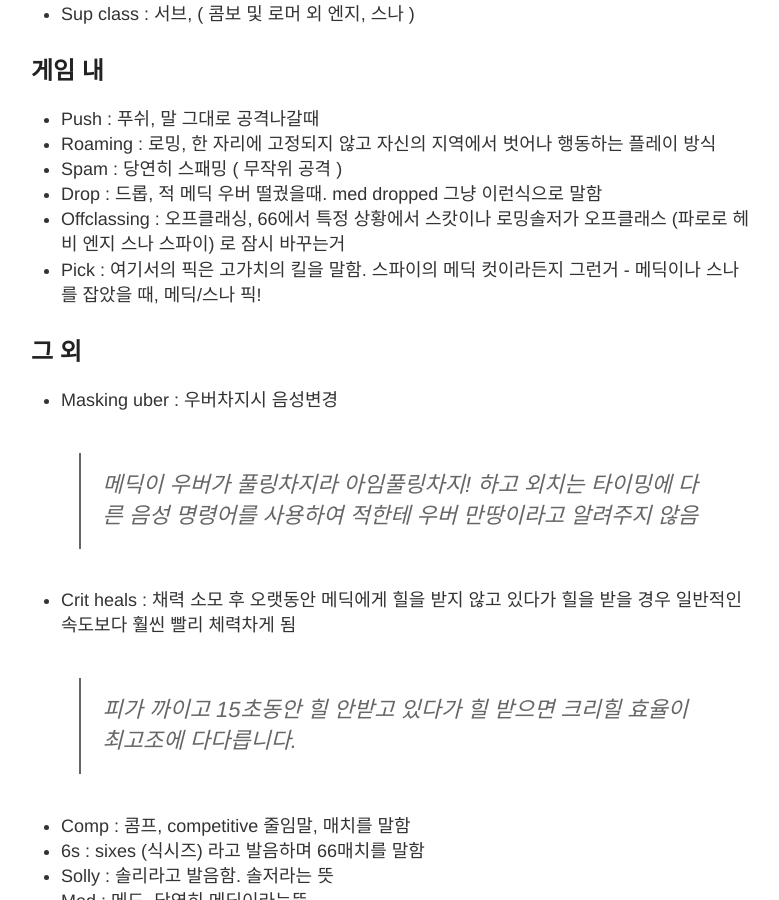
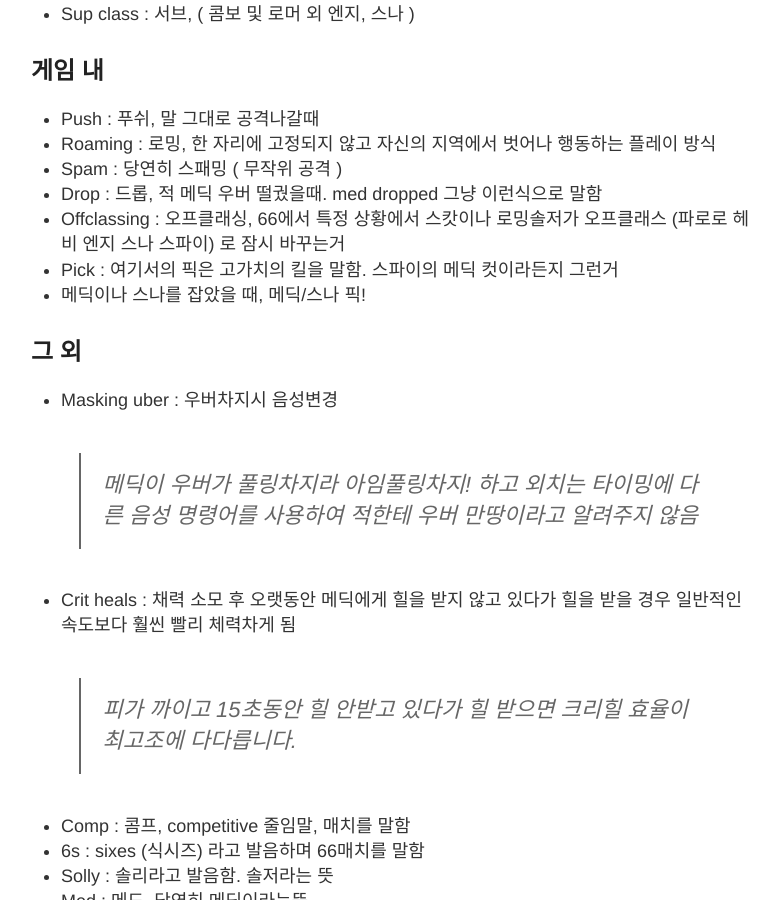
Before and after one commit to whooyet/whooyet.github.io, a Jekyll site: the page built from _posts/2017-10-19-highlander.md, in a window 1280 px wide and 900 px high, scrolled down 406 px. Shown: the whole window, without its empty margins (249-1028 px from the left). Built offline with Jekyll 4.4.1, drawn with Linux system fonts in a browser that asks for light colours.

```diff
--- a/_posts/2017-10-19-highlander.md
+++ b/_posts/2017-10-19-highlander.md
@@ -22,7 +22,7 @@ fullview: true
 - Offclassing : 오프클래싱, 66에서 특정 상황에서
 스캇이나 로밍솔저가 오프클래스 (파로로 헤비 엔지 스나 스파이) 로 잠시 바꾸는거
 - Pick : 여기서의 픽은 고가치의 킬을 말함. 스파이의 메딕 컷이라든지 그런거
-        -  메딕이나 스나를 잡았을 때, 메딕/스나 픽!
++ 메딕이나 스나를 잡았을 때, 메딕/스나 픽!
 
 ## 그 외
 - Masking uber : 우버차지시 음성변경
```
